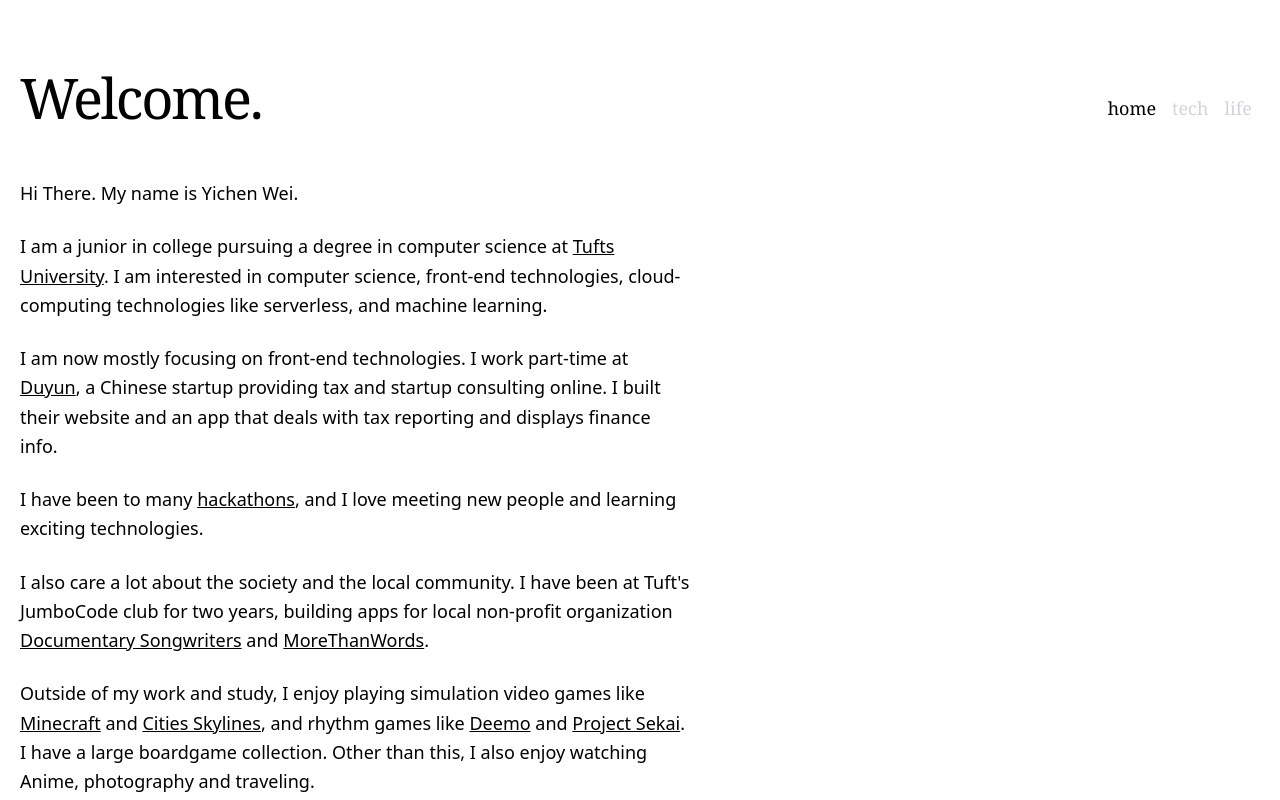
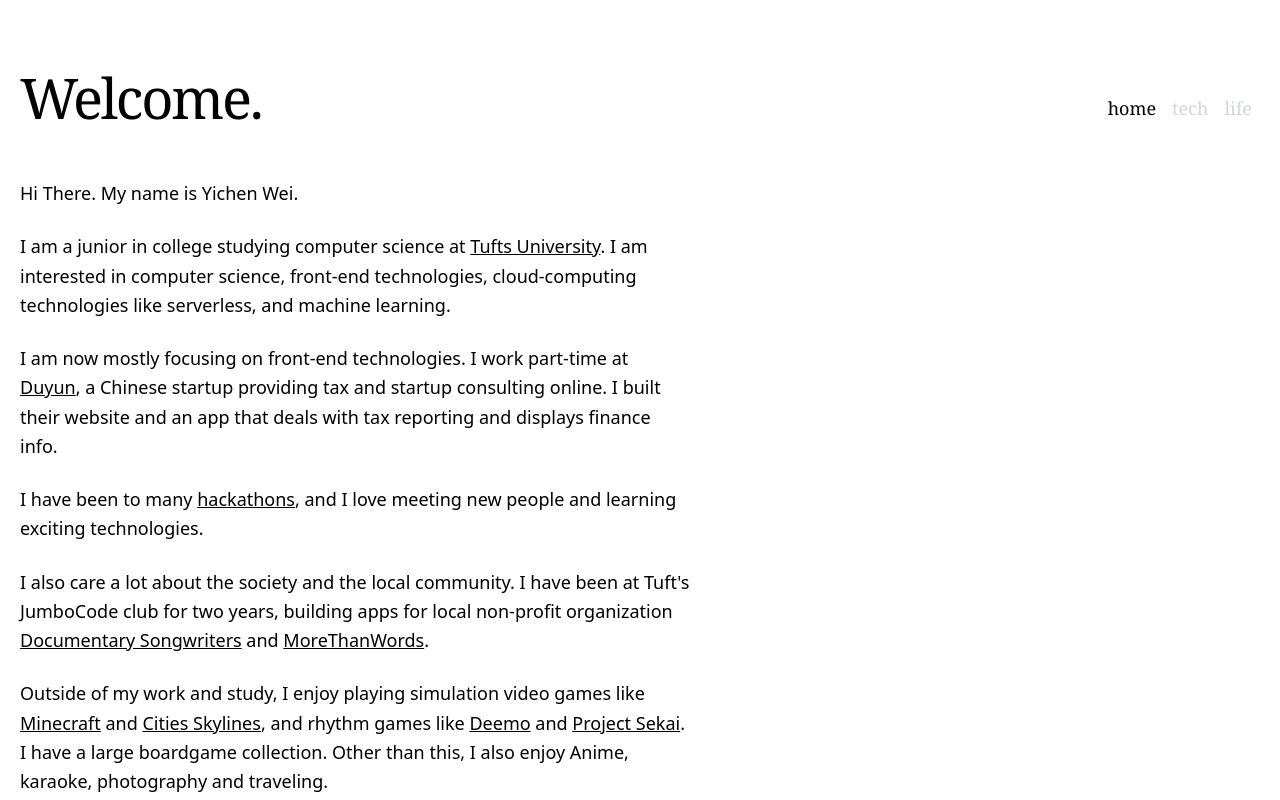
Before and after one commit to waymao/blog, a Next.js app: page / in a window 1280 px wide. Shown: the top 800 px of the page. Built offline with nearby package versions, Linux system fonts and the light colour scheme.

Commit message:
updated self intro

```diff
--- a/components/self-intro.tsx
+++ b/components/self-intro.tsx
@@ -4,7 +4,7 @@ export default function SelfIntro() {
   return <section className={styles.markdown + " max-w-2xl pb-2 md:pb-0"}>
     <p>Hi There. My name is Yichen Wei.</p>
     <p>
-      I am a junior in college pursuing a degree in computer science at {" "}
+      I am a junior in college studying computer science at {" "}
       <a href="https://tufts.edu">Tufts University</a>.
       I am interested in computer science, front-end technologies,
       cloud-computing technologies like serverless, and machine learning.
@@ -38,7 +38,7 @@ export default function SelfIntro() {
       {" "}<a href="https://pjsekai.sega.jp/">Project Sekai</a>. I
       have a large boardgame collection.
       Other than this, I also enjoy
-      watching Anime, photography and traveling.
+      Anime, karaoke, photography and traveling.
     </p>
     <p>
       I occationally write about thoughts on tech and on my life, where
```
